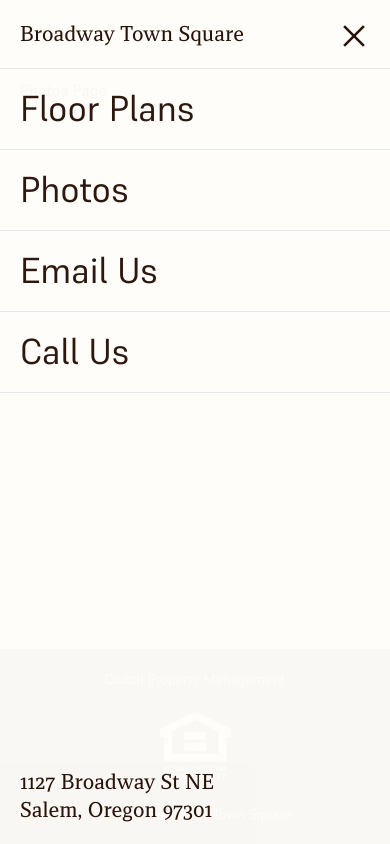
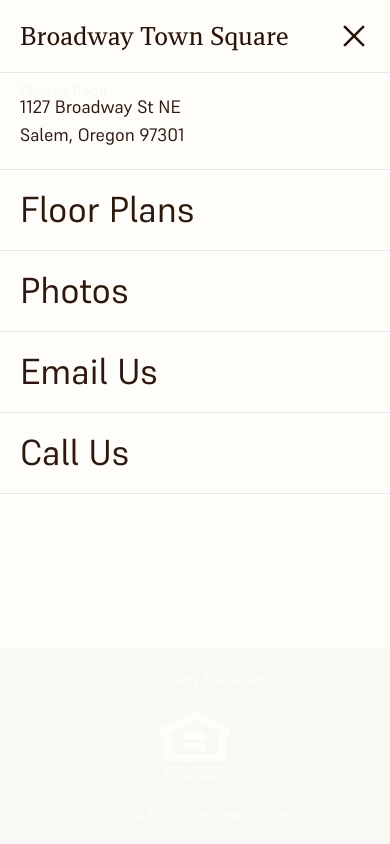
Before and after one commit to ClutchWebAdmin/broadway-town-square, a Next.js app: page /photos in a window 390 px wide. Both pictures are taken after a click on the button "open-mobile-menu". Built offline with nearby package versions, Linux system fonts and the light colour scheme.

Commit message:
adjusted text sizes

```diff
--- a/src/app/components/Hero.jsx
+++ b/src/app/components/Hero.jsx
@@ -19,7 +19,7 @@
       </div>
 
       <div className="absolute grid lg:hidden grid-cols-1 items-end p-5 w-full h-full">
-        <h3 className="text-xl font-medium">
+        <h3 className="text-2xl lg:font-medium">
           1127 Broadway St NE
           <br />
           Salem, Oregon 97301
--- a/src/app/components/MobileMenu.jsx
+++ b/src/app/components/MobileMenu.jsx
@@ -52,10 +52,15 @@
         <nav className="lg:hidden fixed flex flex-col h-full inset-0 bg-primaryLight opacity-[98%] z-[9000] animate__animated animate__slideInDown">
           <Link
             href={`/`}
-            className="p-5 border-b font-serif font-medium text-xl"
+            className="py-5 px-5 border-b font-serif font-medium text-2xl"
           >
             Broadway Town Square
           </Link>
+          <h3 className="p-5 text-lg border-b">
+            1127 Broadway St NE
+            <br />
+            Salem, Oregon 97301
+          </h3>
           <div className="flex flex-col h-full items-start justify-start text-4xl">
             {navLinks.map((item, index) => (
               <Link
@@ -84,11 +89,6 @@
               Call Us
             </a>
           </div>
-          <h3 className="font-serif text-xl font-medium p-5">
-            1127 Broadway St NE
-            <br />
-            Salem, Oregon 97301
-          </h3>
         </nav>
       )}
     </>
--- a/src/app/components/TheHeader.jsx
+++ b/src/app/components/TheHeader.jsx
@@ -9,7 +9,7 @@
         <div className="flex w-fit">
           <Link
             href="/"
-            className="font-medium font-serif text-xl md:text-2xl lg:text-3xl"
+            className="font-medium font-serif text-2xl md:text-2xl lg:text-3xl"
           >
             Broadway Town Square
           </Link>
```
